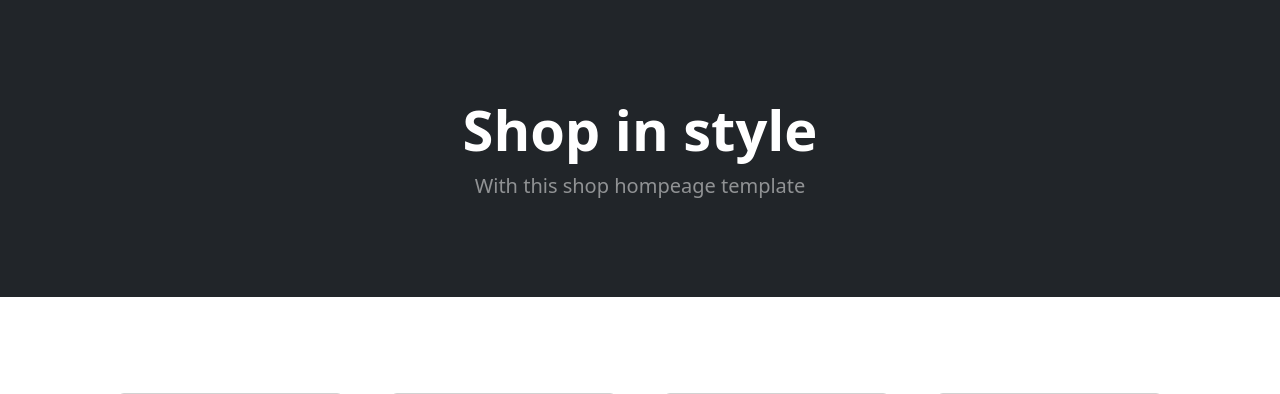
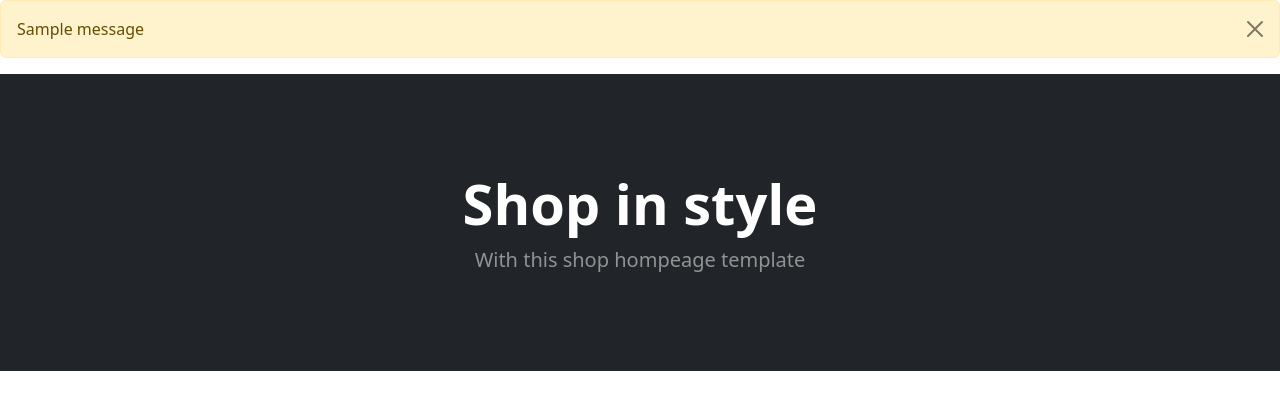
Before and after one commit to Harmonica-Men/AstroShop, a Django app: page / in a window 1280 px wide. Shown: the part 56-450 px from the top of the page. Run offline with Django 5.2, Linux system fonts and the light colour scheme; data comes from the database, SQL or seed files in the repository; tables that the repository leaves empty hold one stand-in row (values such as "Sample post"); one stand-in notice (Sample message) is shown; some libraries are stand-ins or nearby versions.

Commit message:
Add messages notifications in base template

```diff
--- a/store/templates/base.html
+++ b/store/templates/base.html
@@ -2,6 +2,7 @@
 
 <!DOCTYPE html>
 <html lang="en">
+
 <head>
     <meta charset="utf-8" />
     <meta name="viewport" content="width=device-width, initial-scale=1, shrink-to-fit=no" />
@@ -14,9 +15,21 @@
     <link href="https://cdn.jsdelivr.net/npm/bootstrap-icons@1.5.0/font/bootstrap-icons.css" rel="stylesheet" />
     <!-- Core theme CSS (includes Bootstrap)-->
     <link href="{% static 'css/styles.css' %}" rel="stylesheet" />
+    <script src="https://code.jquery.com/jquery-3.7.1.min.js"
+        integrity="sha256-/JqT3SQfawRcv/BIHPThkBvs0OEvtFFmqPF/lYI/Cxo=" crossorigin="anonymous"></script>
+
 </head>
+
 <body>
     {% include 'navbar.html' %}
+    {% if messages %}
+    {% for message in messages %}
+    <div class="alert alert-warning alert-dismissible fade show" role="alert">
+        {{ message }}
+        <button type="button" class="btn-close" data-bs-dismiss="alert" aria-label="Close"></button>
+    </div>
+    {% endfor %}
+    {% endif %}
 
     {% block content %}
     {% endblock %}
@@ -26,11 +39,14 @@
 
     <!-- Footer-->
     <footer class="py-5 bg-dark">
-            <div class="container"><p class="m-0 text-center text-white">Copyright &copy; Vanelslande.com 2024</p></div>
+        <div class="container">
+            <p class="m-0 text-center text-white">Copyright &copy; Vanelslande.com 2024</p>
+        </div>
     </footer>
     <!-- Bootstrap core JS-->
     <script src="https://cdn.jsdelivr.net/npm/bootstrap@5.2.3/dist/js/bootstrap.bundle.min.js"></script>
     <!-- Core theme JS-->
     <script src="{% static 'js/scripts.js' %}"></script>
 </body>
+
 </html>
```
Lines whose indentation alone changed are shown as unchanged.
